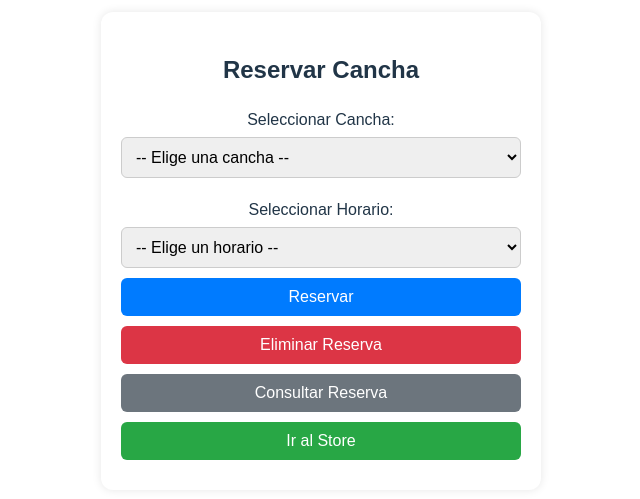
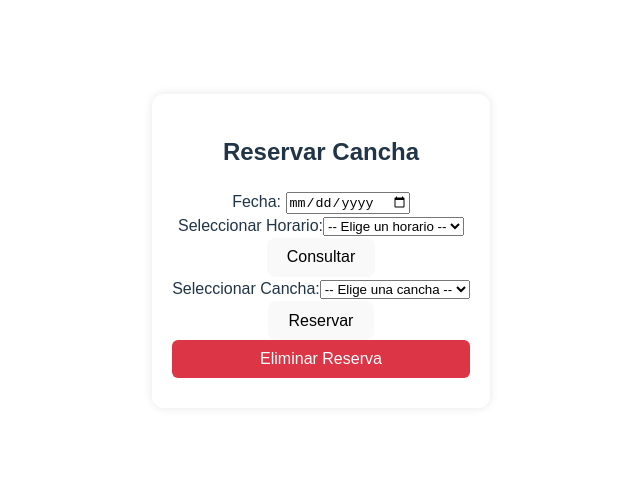
Before and after one commit to ClemenRey/iaw, a React (Vite) app in the folder Cliente/Turnos/: page / in a window 1280 px wide. Shown: the part 149-648 px from the top of the page, without its empty margins (319-959 px from the left). Built offline with nearby package versions, Linux system fonts and the light colour scheme; no server answers.

Commit message:
muchos cambios

```diff
--- /dev/null
+++ b/Cliente/Turnos/src/FormularioReserva.css
@@ -0,0 +1,42 @@
+.contenedor-formulario {
+    display: flex;
+    flex-direction: column;
+    gap: 1rem;
+    padding: 1.5rem;
+    border: 1px solid #ccc;
+    border-radius: 8px;
+    background-color: #f9f9f9;
+    max-width: 400px;
+    margin: 0 auto;
+}
+
+.label {
+    font-size: 1rem;
+    font-weight: bold;
+    margin-right: 1rem;
+    white-space: nowrap;
+}
+
+.form-group {
+    display: flex;
+    align-items: center;
+    gap: 1rem;
+}
+
+input[type="date"],
+select {
+    padding: 0.5rem;
+    font-size: 1rem;
+    border: 1px solid #ccc;
+    border-radius: 4px;
+    width: 100%;
+}
+
+select {
+    background-color: #fff;
+    cursor: pointer;
+}
+
+option {
+    font-size: 1rem;
+}
--- /dev/null
+++ b/Cliente/Turnos/src/FormularioReserva.tsx
@@ -0,0 +1,107 @@
+import React, { useState } from 'react';
+import { useEffect } from 'react';
+
+
+function FormularioReserva() {
+    const [cancha, setCancha] = useState("");
+    const [canchasDisponibles, setCanchaDisponibles] = useState([]);
+    const [horario, setHorario] = useState("");
+    const [dia, setDia] = useState("");
+
+    function consultarCanchas() {
+        const url = new URL('http://localhost:3001/canchas_disponibles');
+        url.searchParams.append('dia', dia);
+        url.searchParams.append('horario', horario);
+        fetch(url.toString() , {
+            method: 'GET',
+            headers: {
+                'Content-Type': 'application/json'
+            },
+        }).then(res => res.json())
+            .then(data => {
+
+             setCanchaDisponibles(data);
+             alert("Este es mi alert data "+data);
+
+        })
+    }
+    function realizarReserva() {
+        const url = new URL('http://localhost:3001/reservar');
+        url.searchParams.append('dia', dia);
+        url.searchParams.append('horario', horario);
+        url.searchParams.append('cancha', cancha);
+        let turno = Number(horario)+1
+        let canchaSeleccionada = Number(cancha)+1
+        if(window.confirm("¿Estas seguro que quieres reservar la cancha " + canchaSeleccionada + " el dia " + dia + " en el turno " + turno + "?")){
+            fetch(url.toString() , {
+                method: 'POST',
+                headers: {
+                    'Content-Type': 'application/json'
+                },
+            }).then(res => res.json())
+                .then(data => {
+                    if(data.codigo){
+                        alert("Reserva realizada con exito para la cancha " + cancha
+                        + " el dia " + dia +
+                        " a las " + horario +
+                        " para cancelar la reserva guarde el siguiente codigo: "+ data.codigo)
+                    }
+
+                })
+        }
+    }
+    return (
+        <div className="contenedor-formulario">
+            <div className="form-group">
+                <label className="label">Fecha: </label>
+                <input
+                    type="date"
+                    value={dia}
+                    onChange={(e) => setDia(e.target.value)}
+                />
+            </div>
+            <div className="form-group">
+                <label htmlFor="horario" className="label">Seleccionar Horario:</label>
+                <select
+                    id="horario"
+                    value={horario}
+                    onChange={(e) => setHorario(e.target.value)}
+                >
+                    <option value="">-- Elige un horario --</option>
+                    <option value="0">turno 1 - 9:00</option>
+                    <option value="1">turno 2 - 10:30</option>
+                    <option value="2">turno 3 - 12:00</option>
+                    <option value="3">turno 4 - 13:30</option>
+                    <option value="4">turno 5 - 15:00</option>
+                    <option value="5">turno 6 - 16:30</option>
+                    <option value="6">turno 7 - 18:00</option>
+                    <option value="7">turno 8 - 19:30</option>
+                    <option value="8">turno 9 - 21:00</option>
+                    <option value="9">turno 10 - 22:30</option>
+                </select>
+            </div>
+            <div className='form-group'>
+                <button onClick={consultarCanchas}>Consultar</button>
+            </div>
+            <div className="form-group">
+                <label htmlFor="cancha" className="label">Seleccionar Cancha:</label>
+                <select id="cancha"
+                        value={cancha}
+                        onChange={(e) => setCancha(e.target.value)}>
+                    <option value="">-- Elige una cancha --</option>
+                    {canchasDisponibles.map((disponible, index) => (
+                        disponible?<option key={index} value={index}>cancha {index+1}</option>:null
+                    ))}
+
+                </select>
+            </div>
+            <div className="form-group">
+                <button
+                    onClick={realizarReserva}
+                >Reservar</button>
+            </div>
+        </div>
+    );
+}
+
+export default FormularioReserva;
--- a/Cliente/Turnos/src/PanelReserva.tsx
+++ b/Cliente/Turnos/src/PanelReserva.tsx
@@ -1,20 +1,19 @@
 import React, { useEffect, useState } from 'react';
+import FormularioReserva from './FormularioReserva';
 
 const PanelReserva = () => {
-  const [cancha, setCancha] = useState("");
-  const [horario, setHorario] = useState("");
 
-  const reservar = () => {
-    alert(`Reserva realizada para ${cancha} a las ${horario}.`);
-  };
+  // const reservar = () => {
+  //   alert(`Reserva realizada para ${cancha} a las ${horario}.`);
+  // };
 
-  const eliminar = () => {
-    alert('Reserva eliminada.');
-  };
+  // const eliminar = () => {
+  //   alert('Reserva eliminada.');
+  // };
 
-  const consultar = () => {
-    alert('Consultando reserva...');
-  };
+  // const consultar = () => {
+  //   alert('Consultando reserva...');
+  // };
 
   const irAStore = () => {
     window.location.href = '/store';
@@ -22,64 +21,34 @@ const PanelReserva = () => {
 
 
   /*useEffect() para traer horarios disponibles de la cancha seleccionada. Se activa cuando cambia la cancha*/
-  useEffect(() => {
+  // useEffect(() => {
 
-            fetch('http://localhost:3001/horarios_disponibles' , {
+  //           fetch('http://localhost:3001/horarios_disponibles' , {
 
-                method: 'POST',
-                headers: {
-                    'Content-Type': 'application/json'
-                  },
-                body: JSON.stringify( {cancha})
-            }).then(res => res.json())
-            .then(data => {
+  //               method: 'POST',
+  //               headers: {
+  //                   'Content-Type': 'application/json'
+  //                 },
+  //               body: JSON.stringify( {cancha})
+  //           }).then(res => res.json())
+  //           .then(data => {
 
-                /*Pongo los horarios disponibles en la lista desplegable de horarios*/
-                alert("Este es mi alert data "+data);
+  //               /*Pongo los horarios disponibles en la lista desplegable de horarios*/
+  //               alert("Este es mi alert data "+data);
 
-            })
+  //           })
 
 
 
 
-  }, [cancha]);
+  // }, [cancha]);
 
 
   return (
     <div style={styles.container}>
       <h2>Reservar Cancha</h2>
-
-      <label htmlFor="cancha" style={styles.label}>Seleccionar Cancha:</label>
-      <select
-        id="cancha"
-        value={cancha}
-        onChange={(e) => setCancha(e.target.value)} // Cuando cambia el seleccionado, se cambia el estado
-        style={styles.select}
-      >
-        <option value="">-- Elige una cancha --</option>
-        <option value="Cancha 1">Cancha 1</option>
-        <option value="Cancha 2">Cancha 2</option>
-        <option value="Cancha 3">Cancha 3</option>
-      </select>
-
-      <label htmlFor="horario" style={styles.label}>Seleccionar Horario:</label>
-      <select
-        id="horario"
-        value={horario}
-        onChange={(e) => setHorario(e.target.value)}
-        style={styles.select}
-      >
-        <option value="">-- Elige un horario --</option>
-        <option value="08:00">08:00</option>
-        <option value="09:00">09:00</option>
-        <option value="10:00">10:00</option>
-        <option value="11:00">11:00</option>
-      </select>
-
-      <button onClick={reservar} style={styles.buttonPrimary}>Reservar</button>
-      <button onClick={eliminar} style={{ ...styles.button, ...styles.buttonDanger }}>Eliminar Reserva</button>
-      <button onClick={consultar} style={{ ...styles.button, ...styles.buttonSecondary }}>Consultar Reserva</button>
-      <button onClick={irAStore} style={{ ...styles.button, ...styles.buttonStore }}>Ir al Store</button>
+      <FormularioReserva></FormularioReserva>
+      <button style={{ ...styles.button, ...styles.buttonDanger }}>Eliminar Reserva</button>
     </div>
   );
 };
```
Also changed, not shown: 2 other files (tests, documents, lock files or other folders).
